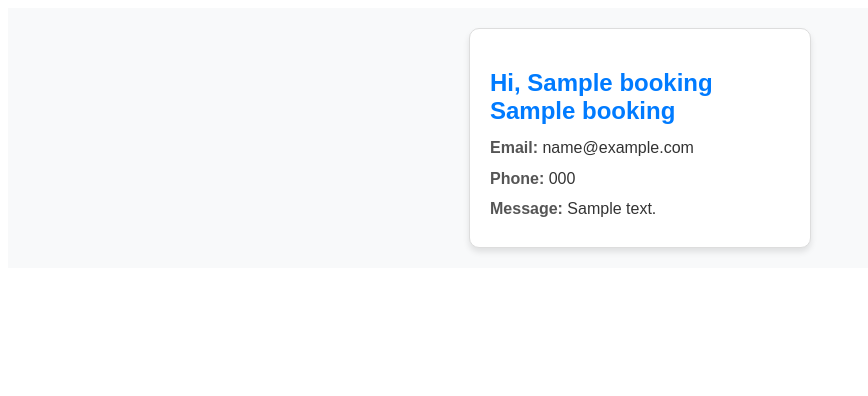
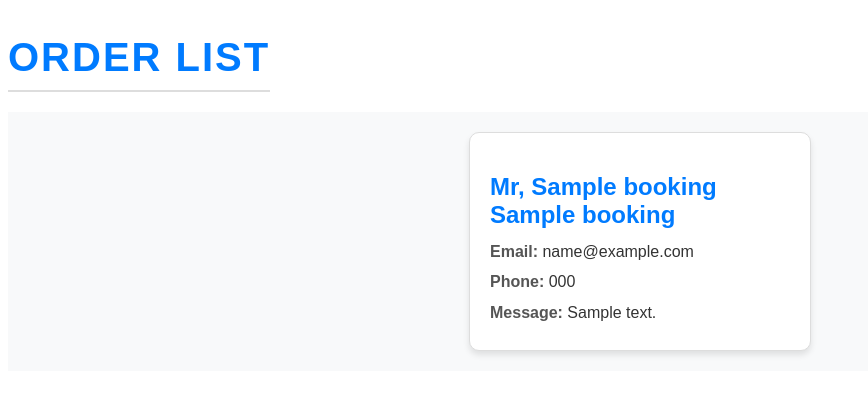
Before and after one commit to manojrajgopal/coffee-shop, a Flask app: template templates/list_orders.html in a window 1280 px wide. Shown: the top 396 px of the page, without its empty margins (0-868 px from the left). Run offline with Flask 3, Linux system fonts and the light colour scheme; the template is opened without the code that fills it: most values are stand-ins (such as "Sample title", 1, 10 or a date in 2020).

Commit message:
some changes and app2.py file is created

```diff
--- a/app.py
+++ b/app.py
@@ -1,5 +1,6 @@
 from flask import Flask, render_template, request, session
 import time, logging
+from app2 import app2
 
 booking_details_list = []
 active_users = {}
@@ -7,6 +8,8 @@ active_users = {}
 log.setLevel(logging.ERROR)"""
 
 app = Flask(__name__)
+
+app.register_blueprint(app2, url_prefix='/app2')
 
 @app.route('/')
 def index():
--- a/static/css/list_orders.css
+++ b/static/css/list_orders.css
@@ -1,4 +1,21 @@
 /* General container styling */
+
+/* Styling for h1 heading */
+h1 {
+    font-family: 'Arial', sans-serif; /* Clean, modern font */
+    font-size: 2.5em; /* Large font size */
+    font-weight: bold; /* Bold text */
+    color: #007bff; /* Bootstrap-style blue color */
+    text-align: center; /* Center the heading */
+    margin-bottom: 20px; /* Add spacing below the heading */
+    text-transform: uppercase; /* Make the text uppercase */
+    letter-spacing: 2px; /* Add spacing between letters */
+    border-bottom: 2px solid #ddd; /* Add an underline */
+    display: inline-block; /* Make the border width match the text width */
+    padding-bottom: 10px; /* Add some spacing below the text */
+}
+
+
 .booking-container {
     display: flex;
     flex-wrap: wrap;
--- a/templates/list_orders.html
+++ b/templates/list_orders.html
@@ -5,10 +5,11 @@
         <link rel="stylesheet" href="{{ url_for('static', filename='css/list_orders.css') }}">
     </head>
     <body>
+        <h1>Order List</h1>
         <div class="booking-container">
             {% for booking in booking_details_list %}
             <div class="booking-card">
-                <h2>Hi, {{ booking.f_name }} {{ booking.l_name }}</h2>
+                <h2>Mr, {{ booking.f_name }} {{ booking.l_name }}</h2>
                 <p><strong>Email:</strong> {{ booking.email }}</p>
                 <p><strong>Phone:</strong> {{ booking.phone }}</p>
                 <p><strong>Message:</strong> {{ booking.message }}</p>
```
Also changed, not shown: app2.py (added, +7 -0 lines).
